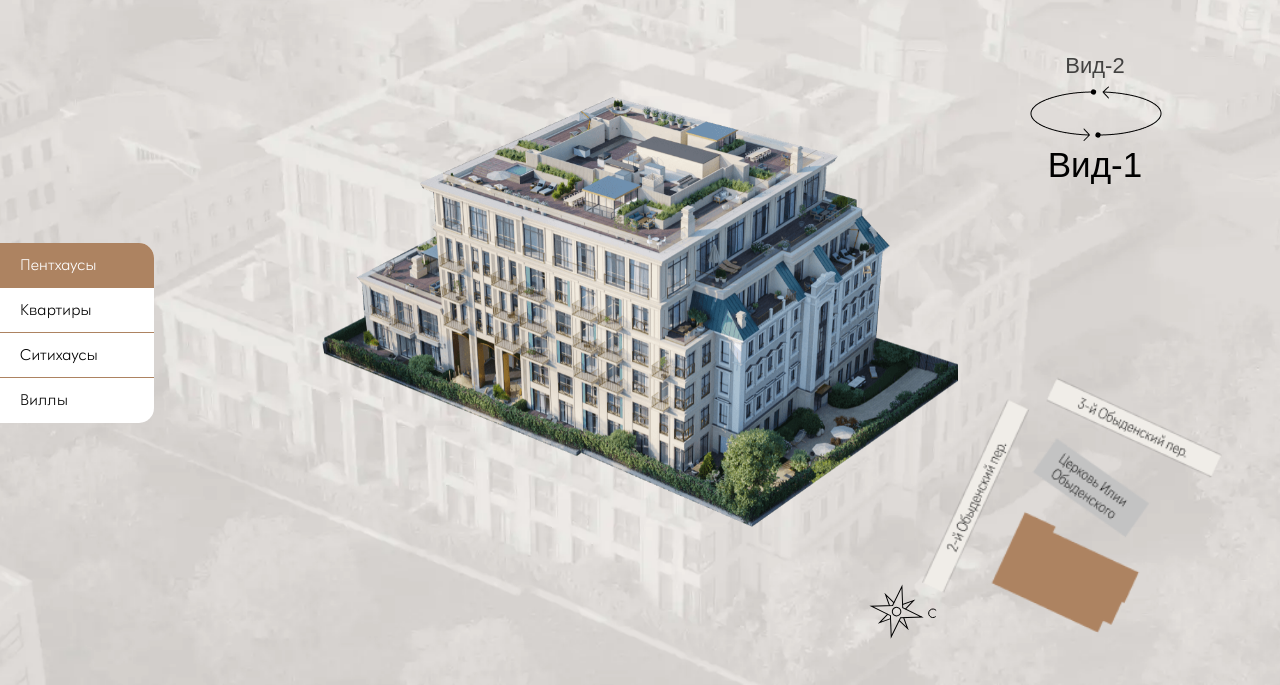
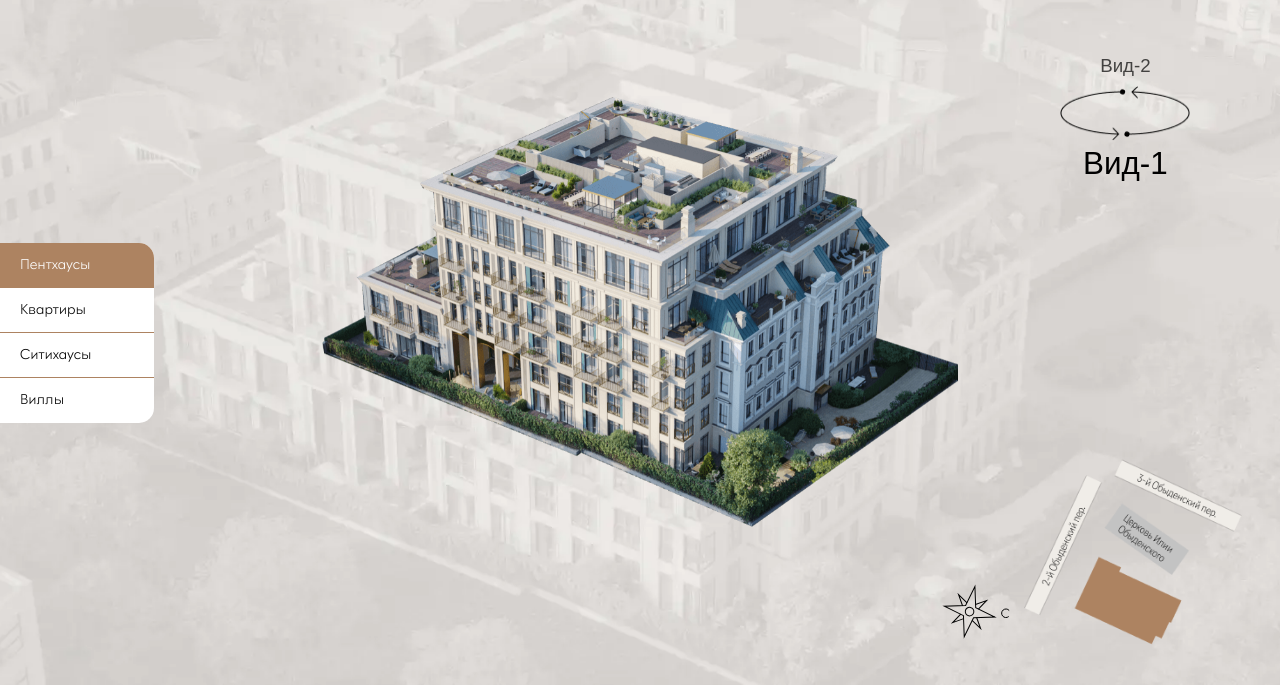
Before and after one commit to ItIsHollow/testTaskApartaments, a plain HTML site: page index.html in a window 1280 px wide. Shown: the part 115-800 px from the top of the page. Drawn offline with nearby package versions, Linux system fonts and the light colour scheme.

Commit message:
update font-size and width right side

```diff
--- a/style/style.css
+++ b/style/style.css
@@ -306,47 +306,57 @@ a {
 /* Кнопки управления слайдами */
 .section_btn-box {
   position: absolute;
-  width: 100px;
+  /* width: 100px; */
   top: 68px;
-  right: 120px;
+  /* right: 120px; */
+  right: calc(100vw - 93%);
   width: 130px;
   height: 130px;
   display: flex;
   flex-direction: column;
   justify-content: space-between;
-  align-items: c;
+}
+
+.section_btn-box img {
+  width: 100%;
 }
 
 .prev-slide {
   background-color: transparent;
   opacity: 0.7;
-  font-size: 22px;
+  /* font-size: 22px; */
+  font-size: calc((100vw - 360px) / (1726 - 360) * (22 - 12) + 12px);
   transition: 0.3s;
   line-height: 35px;
 }
 .prev-slide--active {
   opacity: 1;
-  font-size: 35;
+  /* font-size: 35; */
+  font-size: calc((100vw - 360px) / (1726 - 360) * (35 - 24) + 24px);
 }
 
 .next-slide {
   background-color: transparent;
-  font-size: 22px;
+  /* font-size: 22px; */
+  font-size: calc((100vw - 360px) / (1726 - 360) * (22 - 12) + 12px);
   opacity: 0.7;
   transition: 0.3s;
   line-height: 35px;
 }
 .next-slide--active {
   opacity: 1;
-  font-size: 35px;
+  /* font-size: 35px; */
+  font-size: calc((100vw - 360px) / (1726 - 360) * (35 - 24) + 24px);
 }
 
 /* Картинка улиц и компас */
 .section_streets {
   position: absolute;
   bottom: 5px;
-  right: 58px;
-  width: 300px;
+  /* right: 58px; */
+  right: calc(100vw - 97%);
+  /* width: 300px; */
+  width: 17%;
   transform: rotate(0);
   transition: transform 0.3s ease-in-out;
 }
@@ -360,7 +370,9 @@ a {
 .section_star {
   position: absolute;
   bottom: 40px;
-  right: 355px;
+  /* right: 355px; */
+  /* right: calc(100vw - 18%); */
+  right: calc(100vw - 78%);
 }
 .section_star-svg {
   transition: 0.3s;
@@ -420,7 +432,7 @@ a {
   align-items: center;
   cursor: pointer;
   flex-basis: 25%;
-  font-size: calc((100vw - 360px) / (1726 - 360) * (18 - 12) + 12px);
+  font-size: calc((100vw - 360px) / (1726 - 360) * (18 - 8) + 8px);
   padding-left: 20px;
   transition: 0.2s;
 }
```
